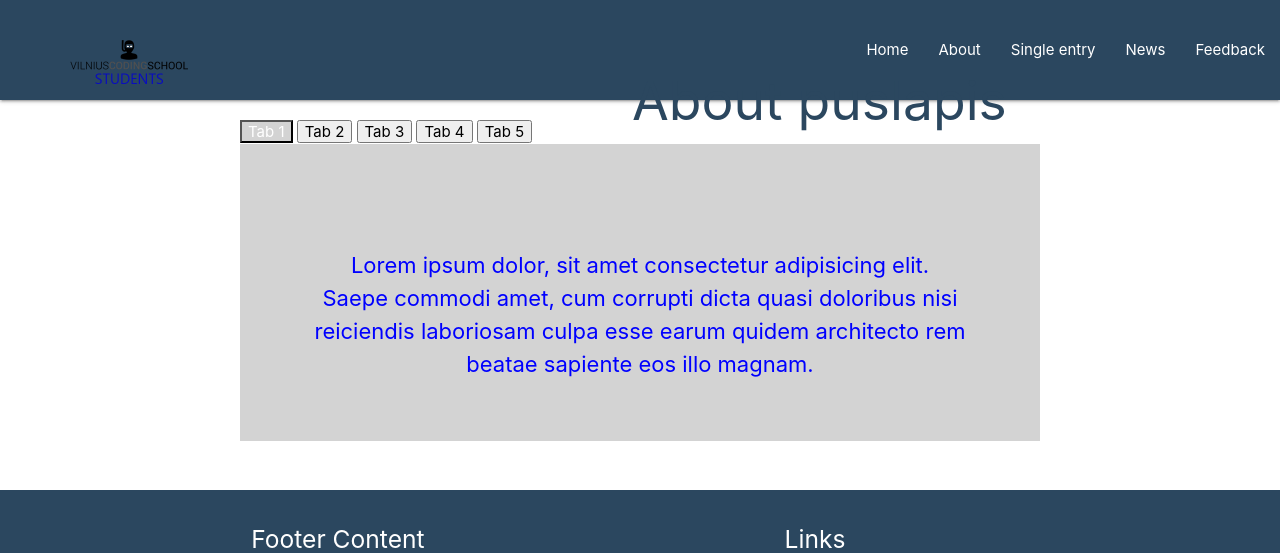
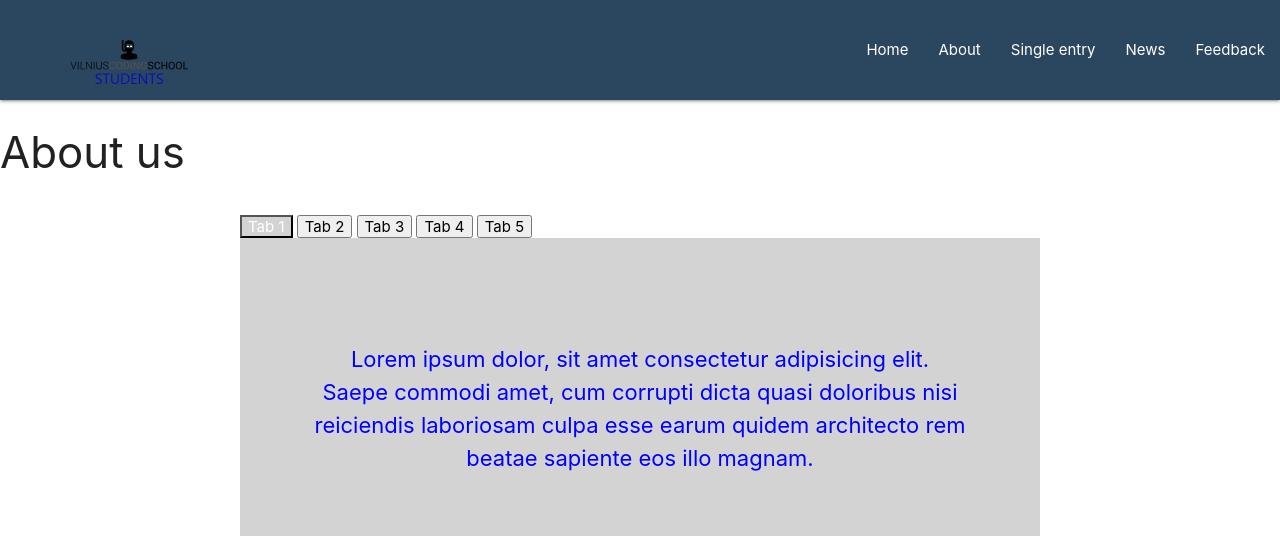
Before and after one commit to Arturasrom/grupe3, a PHP site: page /about.php in a window 1280 px wide. Shown: the top 553 px of the page. Run offline with PHP 8.4, Linux system fonts and the light colour scheme.

Commit message:
dienos darbas

```diff
--- a/about.php
+++ b/about.php
@@ -1,6 +1,6 @@
 <?php include "header.php" ?>
 
-<h2>About puslapis</h2>
+<h3>About us</h3>
 <div style="padding: 20px">
     <div class="tabContainer">
         <div class="buttonContainer">
```
